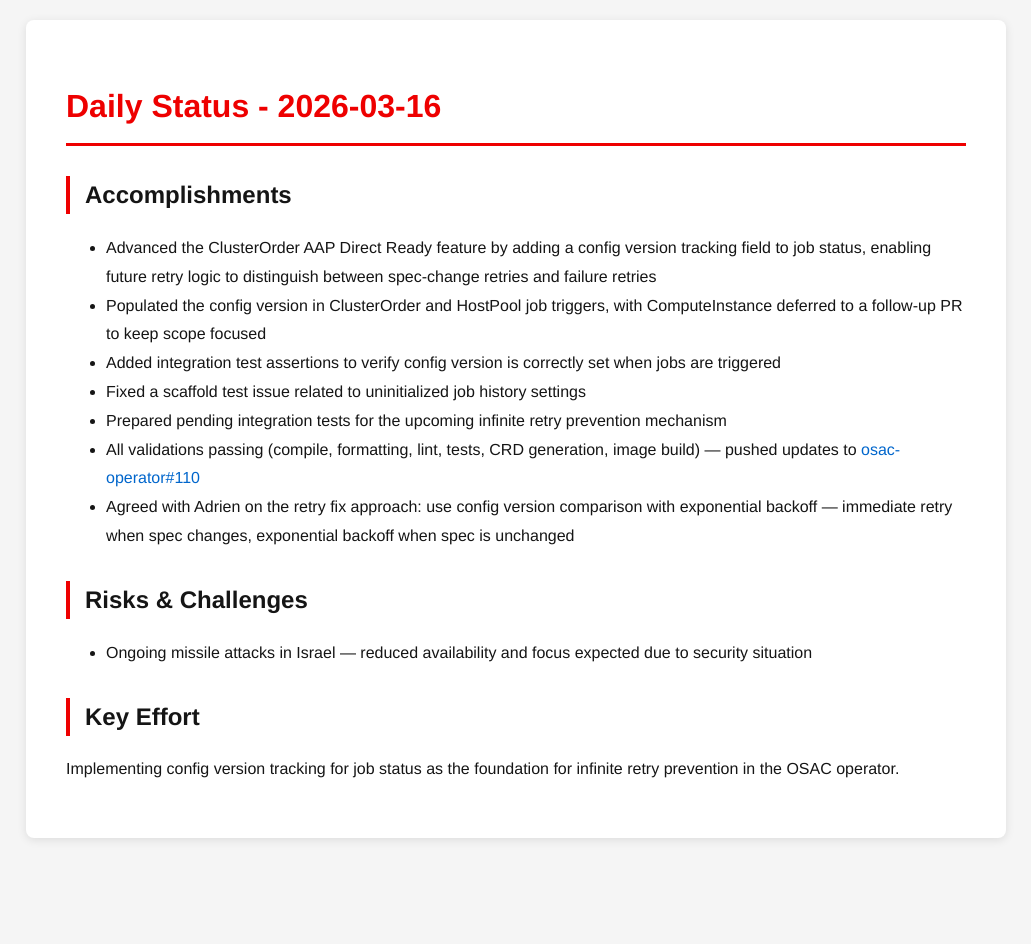
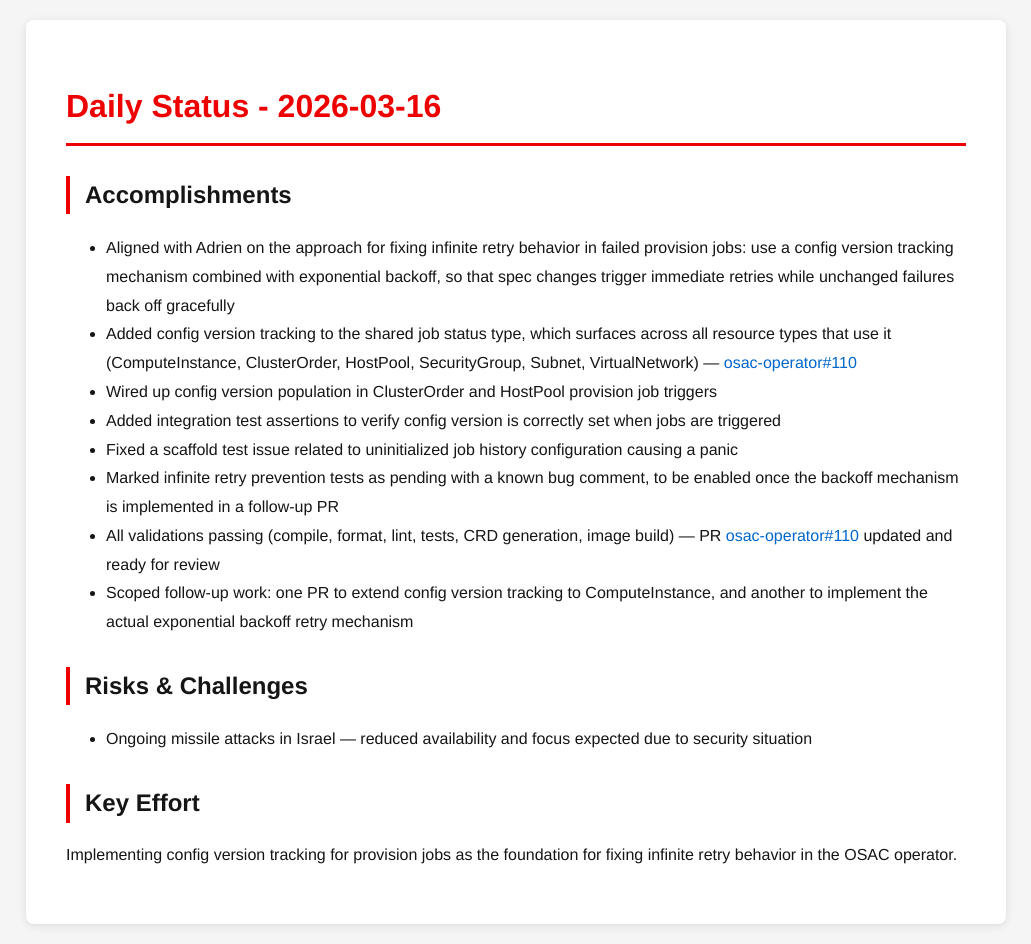
Before and after one commit to tzvatot/daily-status, a Jekyll site: the page built from 2026-03-16.md, in a window 1280 px wide. Shown: the whole page, without its empty margins (124-1155 px from the left). Built offline with Jekyll 4.4.1, drawn with Linux system fonts in a browser that asks for light colours; before the commit the page ends 900 px from its top, so only the background shows below that.

Commit message:
Daily status update - 2026-03-16

```diff
--- a/2026-03-16.md
+++ b/2026-03-16.md
@@ -7,16 +7,17 @@ date: 2026-03-16
 # Daily Status - 2026-03-16
 
 ## Accomplishments
-- Advanced the ClusterOrder AAP Direct Ready feature by adding a config version tracking field to job status, enabling future retry logic to distinguish between spec-change retries and failure retries
-- Populated the config version in ClusterOrder and HostPool job triggers, with ComputeInstance deferred to a follow-up PR to keep scope focused
+- Aligned with Adrien on the approach for fixing infinite retry behavior in failed provision jobs: use a config version tracking mechanism combined with exponential backoff, so that spec changes trigger immediate retries while unchanged failures back off gracefully
+- Added config version tracking to the shared job status type, which surfaces across all resource types that use it (ComputeInstance, ClusterOrder, HostPool, SecurityGroup, Subnet, VirtualNetwork) — [osac-operator#110](https://github.com/osac-project/osac-operator/pull/110)
+- Wired up config version population in ClusterOrder and HostPool provision job triggers
 - Added integration test assertions to verify config version is correctly set when jobs are triggered
-- Fixed a scaffold test issue related to uninitialized job history settings
-- Prepared pending integration tests for the upcoming infinite retry prevention mechanism
-- All validations passing (compile, formatting, lint, tests, CRD generation, image build) — pushed updates to [osac-operator#110](https://github.com/osac-project/osac-operator/pull/110)
-- Agreed with Adrien on the retry fix approach: use config version comparison with exponential backoff — immediate retry when spec changes, exponential backoff when spec is unchanged
+- Fixed a scaffold test issue related to uninitialized job history configuration causing a panic
+- Marked infinite retry prevention tests as pending with a known bug comment, to be enabled once the backoff mechanism is implemented in a follow-up PR
+- All validations passing (compile, format, lint, tests, CRD generation, image build) — PR [osac-operator#110](https://github.com/osac-project/osac-operator/pull/110) updated and ready for review
+- Scoped follow-up work: one PR to extend config version tracking to ComputeInstance, and another to implement the actual exponential backoff retry mechanism
 
 ## Risks & Challenges
 - Ongoing missile attacks in Israel — reduced availability and focus expected due to security situation
 
 ## Key Effort
-Implementing config version tracking for job status as the foundation for infinite retry prevention in the OSAC operator.
+Implementing config version tracking for provision jobs as the foundation for fixing infinite retry behavior in the OSAC operator.
```
